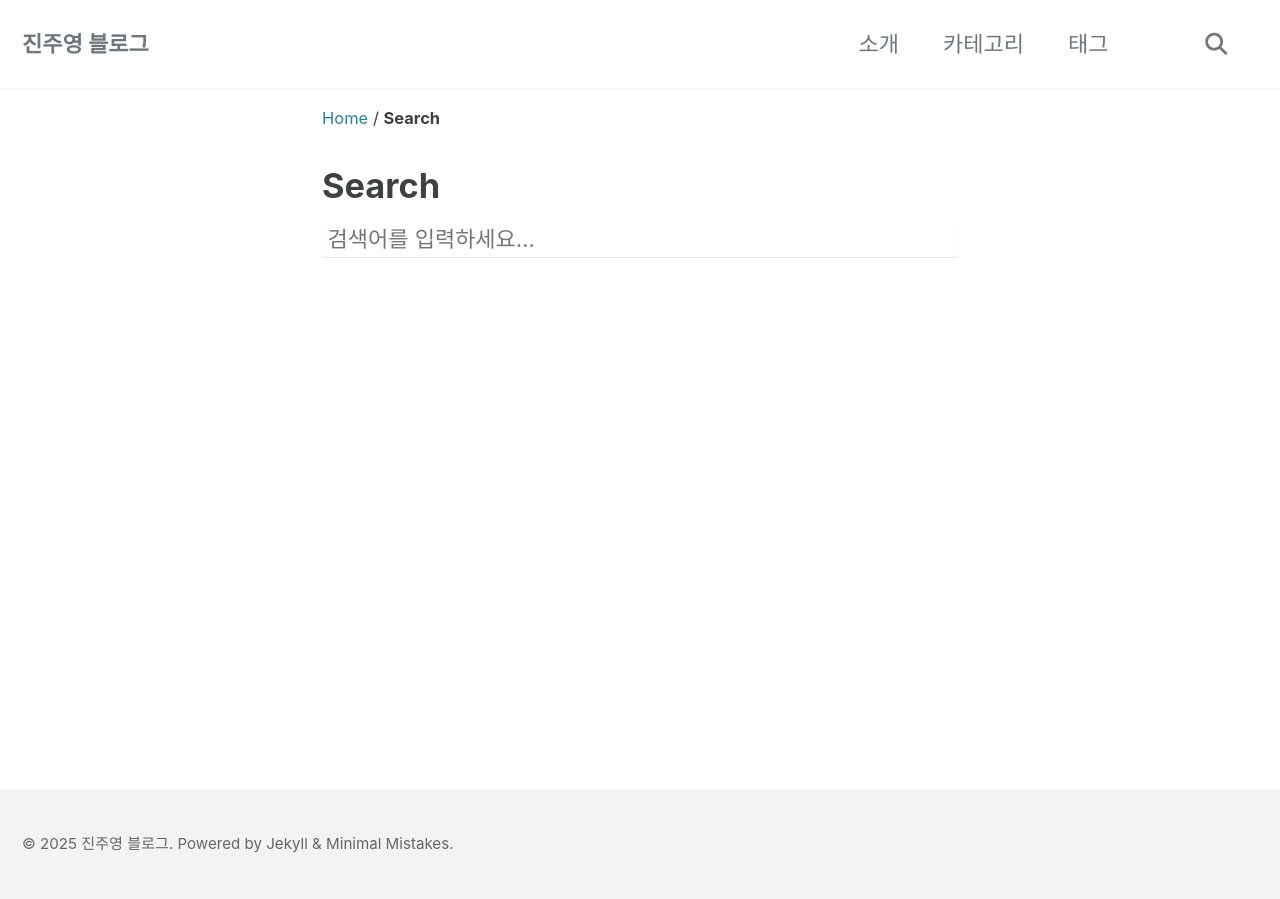
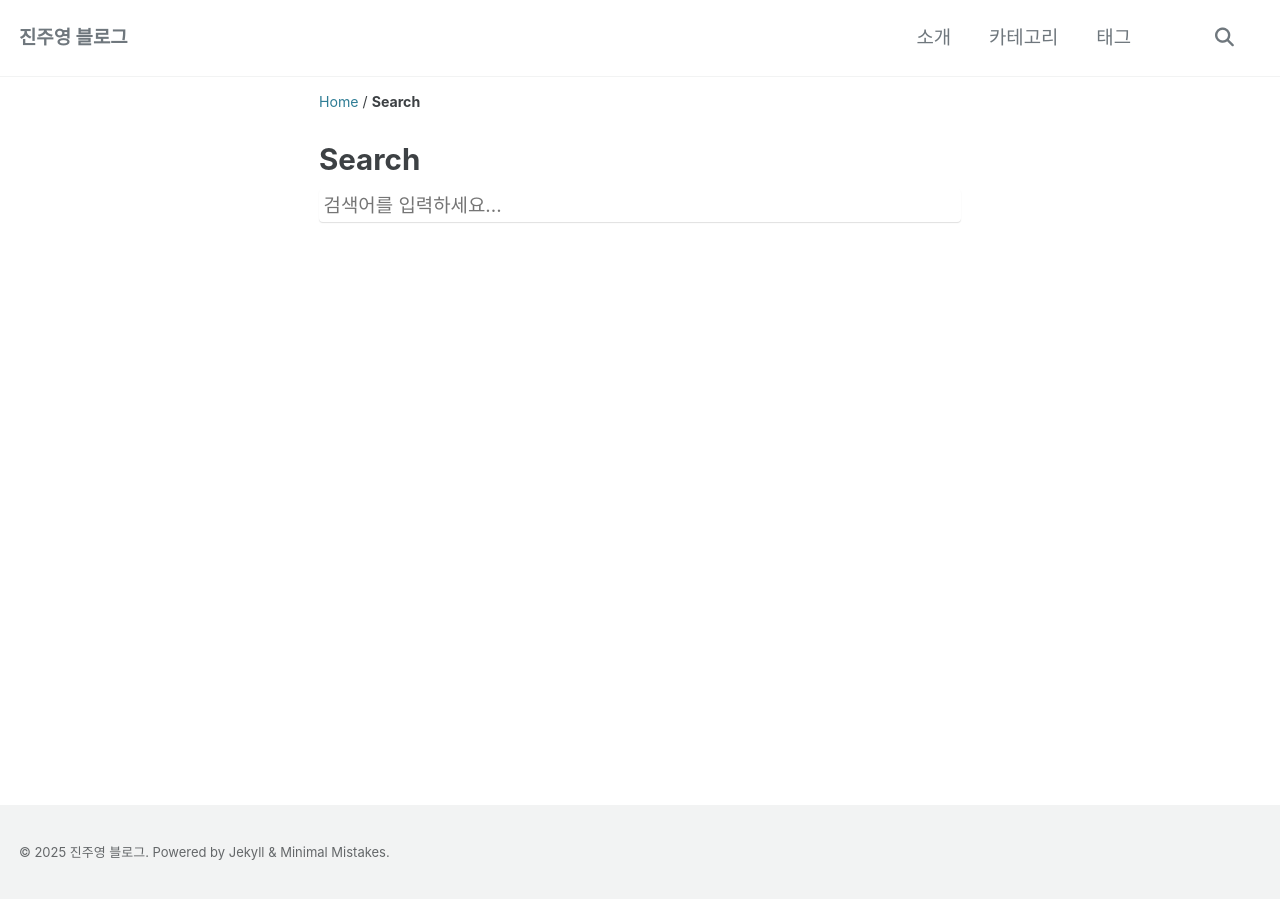
Before and after one commit to jjy3385/jjy3385.github.io, a Jekyll site: the page built from _pages/search.md, in a window 1280 px wide. Built offline with Jekyll 4.4.1, drawn with Linux system fonts in a browser that asks for light colours; cached includes are drawn as plain includes; some web fonts are replaced.

Commit message:
폰트사이즈 조정

```diff
--- a/_sass/minimal-mistakes/_variables.scss
+++ b/_sass/minimal-mistakes/_variables.scss
@@ -6,10 +6,10 @@
    Typography
    ========================================================================== */
 
-$doc-font-size: 16px !default;
-$doc-font-size-medium: $doc-font-size * 1.125 !default;
-$doc-font-size-large: $doc-font-size * 1.25 !default;
-$doc-font-size-x-large: $doc-font-size * 1.375 !default;
+$doc-font-size: 12px !default;
+$doc-font-size-medium: $doc-font-size * 1.325 !default;
+$doc-font-size-large: $doc-font-size * 1.45 !default;
+$doc-font-size-x-large: $doc-font-size * 1.575 !default;
 
 /* paragraph indention */
 $paragraph-indent: false !default; // true, false (default)
```
Also changed, not shown: assets/css/main.scss (line endings or trailing spaces).
